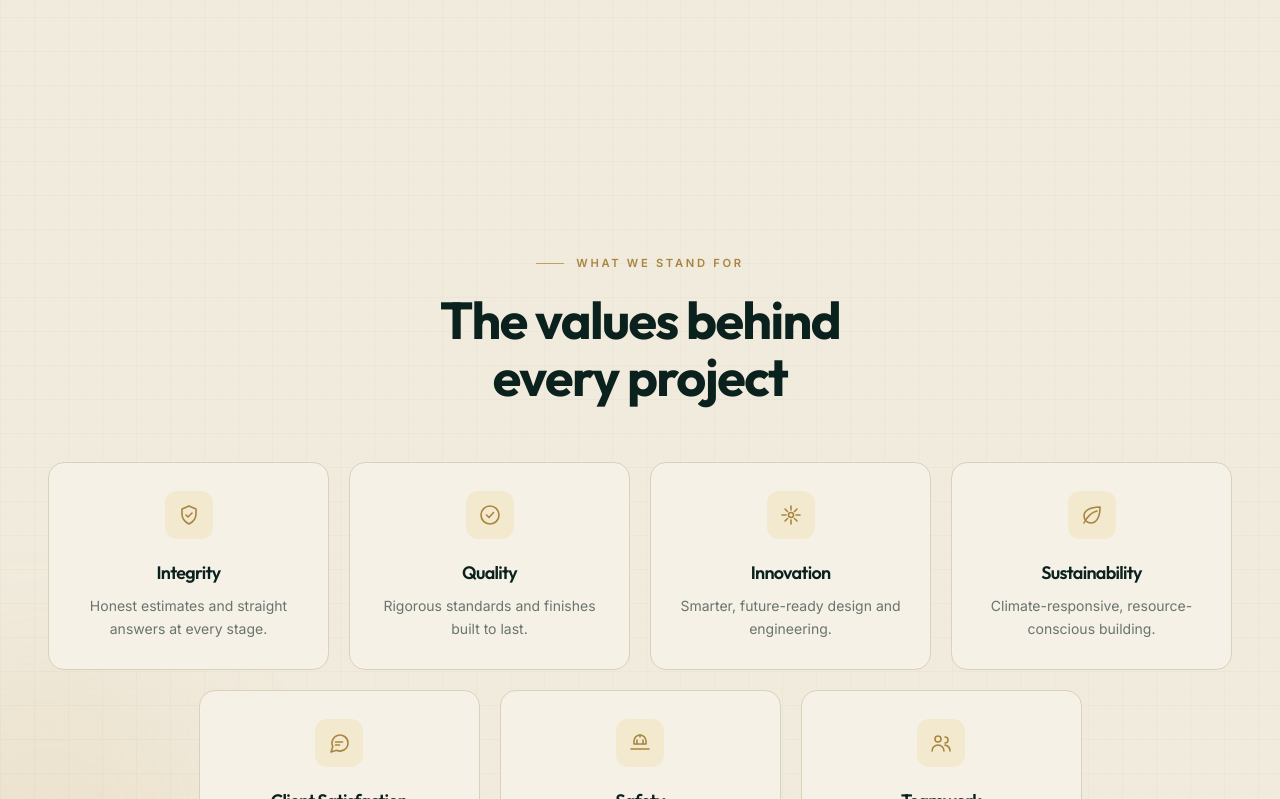
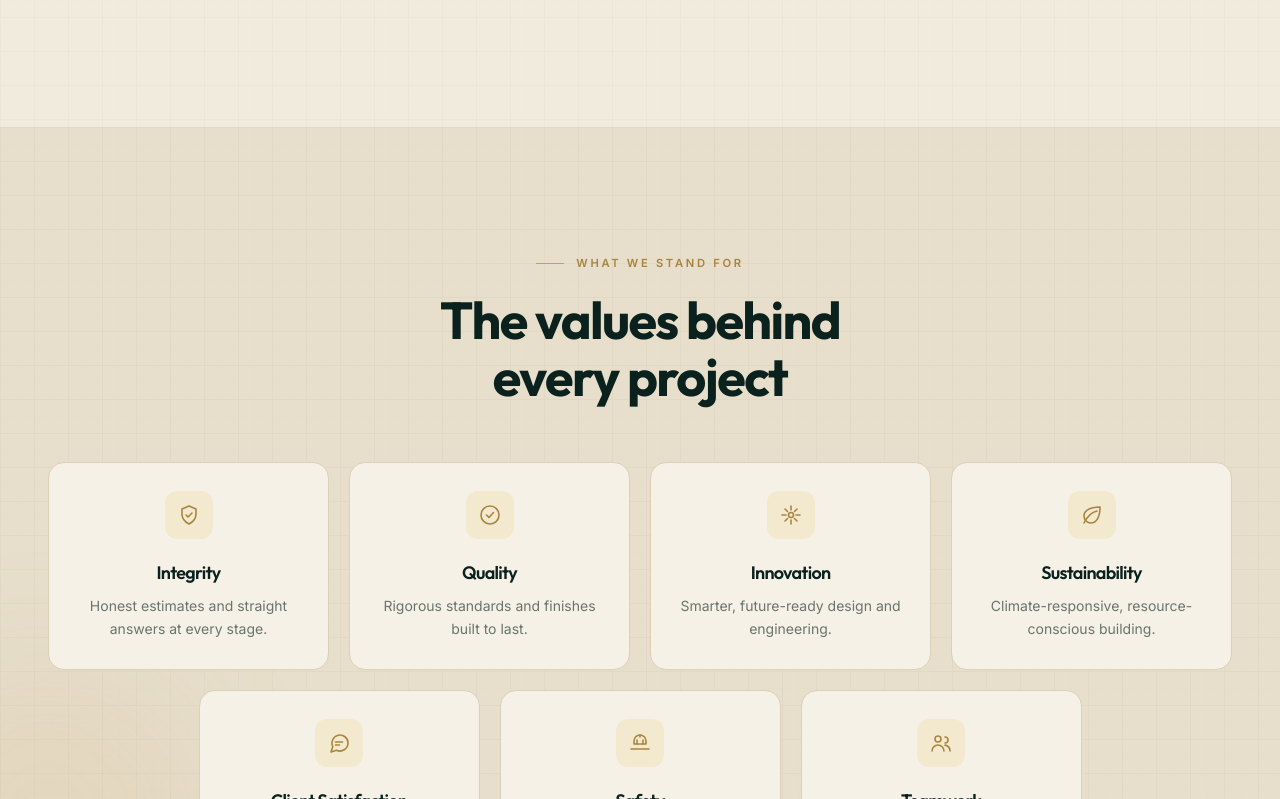
Before and after one commit to Ahamedshakir02/holytouch-website, a React (Vite) app: page /about in a window 1280 px wide. Shown: the part 2821-3620 px from the top of the page. Built offline with nearby package versions, Linux system fonts and the light colour scheme.

Commit message:
feat: update background color of Values section for improved aesthetics

```diff
--- a/src/pages/About.jsx
+++ b/src/pages/About.jsx
@@ -151,7 +151,7 @@ export default function About() {
       </section>
 
       {/* Values */}
-      <section className="bg-cream-100 section-y relative overflow-hidden">
+      <section className="bg-cream-200 section-y relative overflow-hidden">
         <BlueprintGrid className="opacity-[0.04]" />
         <GlowBlob className="-left-28 bottom-10 h-80 w-80" />
         <div className="container-px relative">
```
